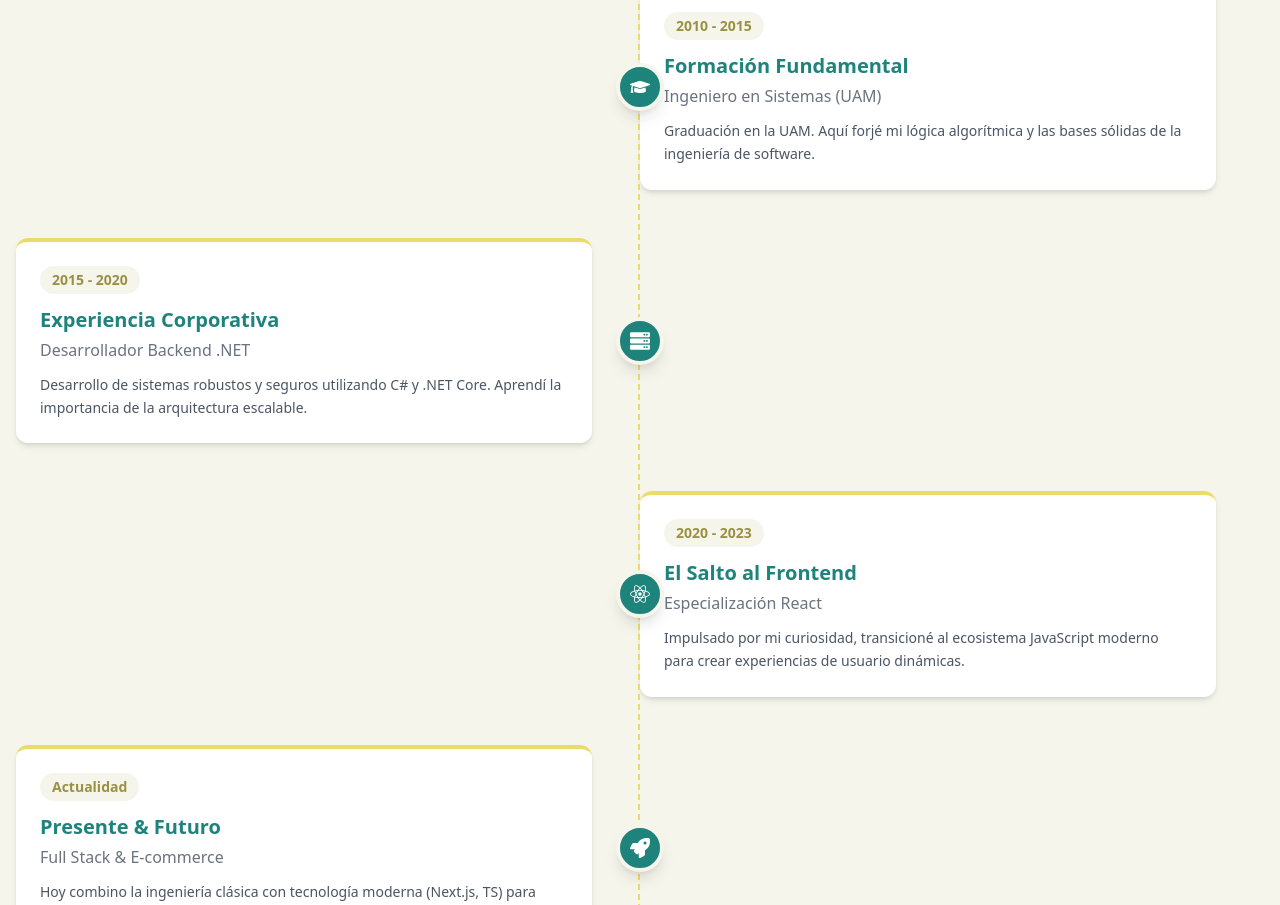
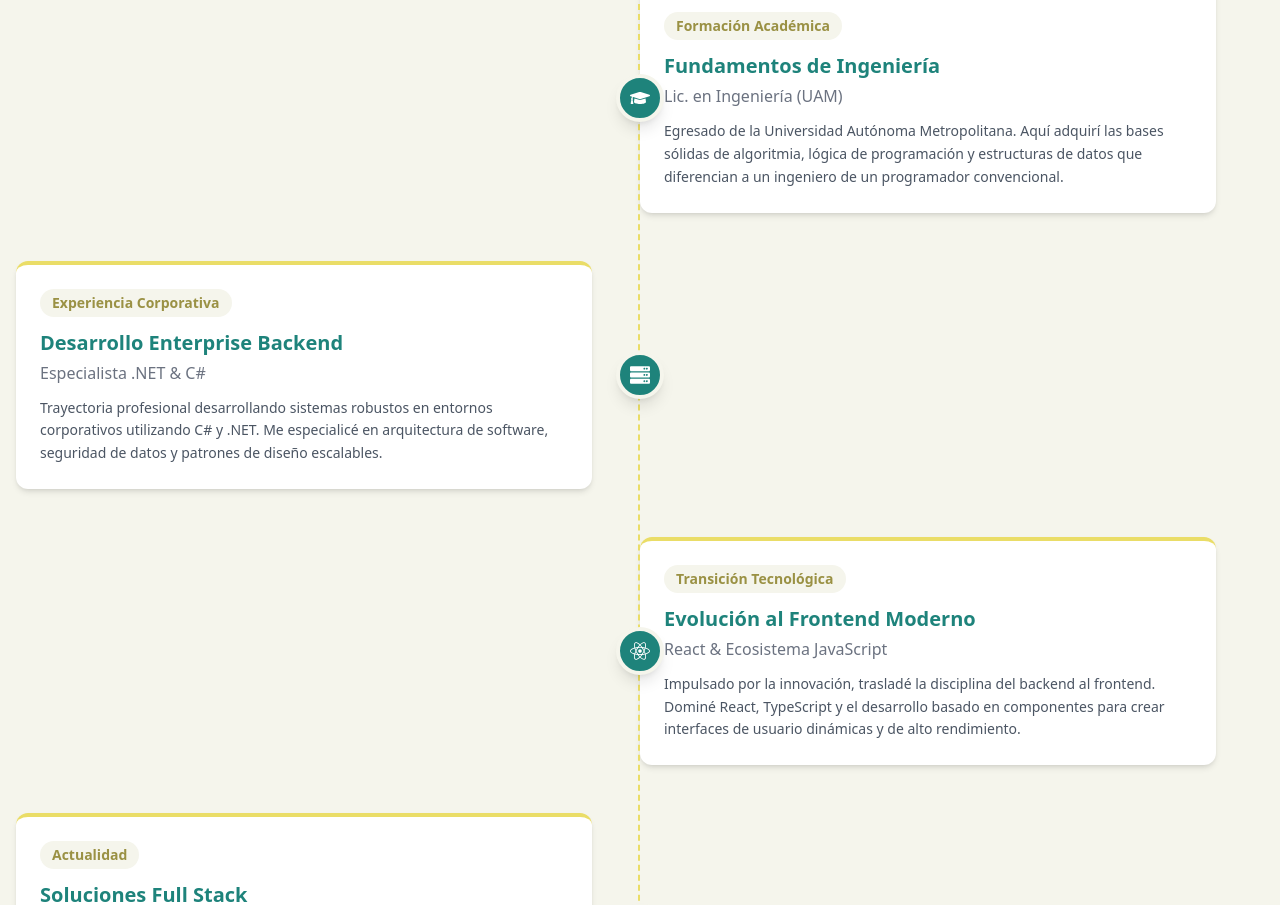
Before and after one commit to LuigiGarcia03/portafolio-profesional-MG, a React (Vite) app in the folder frontend/: page /sobre-mi in a window 1280 px wide. Shown: the part 1120-2025 px from the top of the page. Built offline with nearby package versions, Linux system fonts and the light colour scheme.

Commit message:
feat: implement contact form, update timeline and add TLV AI project

```diff
--- a/frontend/src/components/layout/Footer.tsx
+++ b/frontend/src/components/layout/Footer.tsx
@@ -79,8 +79,8 @@ export const Footer: React.FC = () => {
             <div className="mt-4 space-y-2 text-sm">
               <p className="flex items-center space-x-2 text-platinum/80">
                 <FaEnvelope className="h-4 w-4 text-lemon" />
-                <a href="mailto:garciacruzms690@gmail.com" className="hover:text-lemon transition-colors">
-                  garciacruzms690@gmail.com
+                <a href="mailto:marcos.garcia.web.dev@gmail.com" className="hover:text-lemon transition-colors">
+                  marcos.garcia.web.dev@gmail.com
                 </a>
               </p>
               <p className="flex items-center space-x-2 text-platinum/80">
@@ -91,14 +91,14 @@ export const Footer: React.FC = () => {
                   rel="noopener noreferrer"
                   className="hover:text-lemon transition-colors"
                 >
-                  +54 9 11 3658-7980
+                  +220 466 0376
                 </a>
               </p>
             </div>
 
             <div className="mt-6 flex space-x-4">
               <a
-                href="https://github.com/tu-usuario"
+                href="https://github.com/LuigiGarcia03"
                 target="_blank"
                 rel="noopener noreferrer"
                 className="text-platinum hover:text-lemon transition-colors"
--- a/frontend/src/components/sections/AboutSection.tsx
+++ b/frontend/src/components/sections/AboutSection.tsx
@@ -30,7 +30,7 @@ export const AboutSection: React.FC = () => {
               {/* Tarjeta flotante "Experiencia" */}
               <div className="absolute -bottom-6 -right-6 bg-white p-4 rounded-lg shadow-lg border-l-4 border-[#1E837B] hidden sm:block">
                 <p className="text-sm text-gray-500 font-medium">Trayectoria</p>
-                <p className="text-xl font-bold text-gray-900">+10 Años</p>
+                <p className="text-xl font-bold text-gray-900">+20 Años</p>
               </div>
             </div>
           </div>
--- a/frontend/src/components/sections/ContactSection.tsx
+++ b/frontend/src/components/sections/ContactSection.tsx
@@ -1,6 +1,6 @@
 // frontend/src/components/sections/ContactSection.tsx
 
-import React from 'react';
+import React, { useState } from 'react';
 import { useForm, type SubmitHandler } from 'react-hook-form';
 import { zodResolver } from '@hookform/resolvers/zod';
 import { z } from 'zod';
@@ -18,10 +18,14 @@ const contactSchema = z.object({
 type ContactFormInputs = z.infer<typeof contactSchema>;
 
 // Datos de contacto del documento DATOS CV
-const contactEmail = 'garciacruzms690@gmail.com';
+const contactEmail = 'marcos.garcia.web.dev@gmail.com';
 const contactLocation = 'Ciudad de México';
 
 export const ContactSection: React.FC = () => {
+  // Estados para feedback visual al usuario
+  const [serverError, setServerError] = useState<string | null>(null);
+  const [successMsg, setSuccessMsg] = useState<string | null>(null);
+
   const {
     register,
     handleSubmit,
@@ -31,18 +35,31 @@ export const ContactSection: React.FC = () => {
     resolver: zodResolver(contactSchema), // 3. Conectar Zod con el formulario
   });
 
-  // 4. Esta función SOLO se ejecuta si la validación pasa
+  // 4. Esta función maneja el envío real a Formspree
   const onSubmit: SubmitHandler<ContactFormInputs> = async (data) => {
-    // Simulamos un envío de red
-    await new Promise((resolve) => setTimeout(resolve, 1500));
+    setServerError(null);
+    setSuccessMsg(null);
 
-    console.log('Datos del formulario validados:', data);
+    try {
+      const response = await fetch('https://formspree.io/f/xzdpzzwl', {
+        method: 'POST',
+        headers: {
+          'Content-Type': 'application/json',
+        },
+        body: JSON.stringify(data),
+      });
 
-    // PRÓXIMO PASO (Fase 6): Aquí es donde enviaremos 'data' a
-    // un servicio como Netlify Forms, Formspree, o nuestro propio backend.
-
-    alert('¡Mensaje enviado! (Revisa la consola por ahora)');
-    reset(); // Limpia el formulario después del envío
+      if (response.ok) {
+        setSuccessMsg('¡Gracias! Tu mensaje ha sido enviado correctamente. Te responderé a la brevedad.');
+        reset(); // Limpia el formulario después del envío exitoso
+      } else {
+        const errorData = await response.json();
+        // Formspree suele devolver errores detallados, pero usamos un mensaje genérico por seguridad
+        setServerError(errorData.error || 'Hubo un problema al enviar el mensaje. Por favor intenta nuevamente.');
+      }
+    } catch (error) {
+      setServerError('Error de conexión. Por favor verifica tu internet e intenta de nuevo.');
+    }
   };
 
   return (
@@ -62,6 +79,20 @@ export const ContactSection: React.FC = () => {
         <div className="grid grid-cols-1 gap-16 md:grid-cols-2">
           {/* Columna de Formulario */}
           <form onSubmit={handleSubmit(onSubmit)} className="flex flex-col space-y-6">
+
+            {/* Mensajes de Feedback (Éxito o Error) */}
+            {successMsg && (
+              <div className="rounded-lg bg-green-100 p-4 text-center text-green-700 border border-green-200">
+                <p className="font-medium">{successMsg}</p>
+              </div>
+            )}
+
+            {serverError && (
+              <div className="rounded-lg bg-red-100 p-4 text-center text-red-700 border border-red-200">
+                <p className="font-medium">{serverError}</p>
+              </div>
+            )}
+
             <FormInput
               label="Tu Nombre"
               type="text"
--- a/frontend/src/components/sections/StoryTimeline.tsx
+++ b/frontend/src/components/sections/StoryTimeline.tsx
@@ -12,37 +12,38 @@ interface Milestone {
   icon: React.ReactNode;
 }
 
+// Datos actualizados basados en la trayectoria real (Ingeniería UAM -> .NET -> React)
 const milestones: Milestone[] = [
   {
     id: 1,
-    title: "Formación Fundamental",
-    role: "Ingeniero en Sistemas (UAM)",
-    date: "2010 - 2015", // Ajusta fechas reales si las tienes
-    description: "Graduación en la UAM. Aquí forjé mi lógica algorítmica y las bases sólidas de la ingeniería de software.",
+    title: "Fundamentos de Ingeniería",
+    role: "Lic. en Ingeniería (UAM)",
+    date: "Formación Académica",
+    description: "Egresado de la Universidad Autónoma Metropolitana. Aquí adquirí las bases sólidas de algoritmia, lógica de programación y estructuras de datos que diferencian a un ingeniero de un programador convencional.",
     icon: <FaGraduationCap className="text-white text-xl" />,
   },
   {
     id: 2,
-    title: "Experiencia Corporativa",
-    role: "Desarrollador Backend .NET",
-    date: "2015 - 2020",
-    description: "Desarrollo de sistemas robustos y seguros utilizando C# y .NET Core. Aprendí la importancia de la arquitectura escalable.",
+    title: "Desarrollo Enterprise Backend",
+    role: "Especialista .NET & C#",
+    date: "Experiencia Corporativa",
+    description: "Trayectoria profesional desarrollando sistemas robustos en entornos corporativos utilizando C# y .NET. Me especialicé en arquitectura de software, seguridad de datos y patrones de diseño escalables.",
     icon: <FaServer className="text-white text-xl" />,
   },
   {
     id: 3,
-    title: "El Salto al Frontend",
-    role: "Especialización React",
-    date: "2020 - 2023",
-    description: "Impulsado por mi curiosidad, transicioné al ecosistema JavaScript moderno para crear experiencias de usuario dinámicas.",
+    title: "Evolución al Frontend Moderno",
+    role: "React & Ecosistema JavaScript",
+    date: "Transición Tecnológica",
+    description: "Impulsado por la innovación, trasladé la disciplina del backend al frontend. Dominé React, TypeScript y el desarrollo basado en componentes para crear interfaces de usuario dinámicas y de alto rendimiento.",
     icon: <FaReact className="text-white text-xl" />,
   },
   {
     id: 4,
-    title: "Presente & Futuro",
-    role: "Full Stack & E-commerce",
+    title: "Soluciones Full Stack",
+    role: "Arquitectura & E-commerce",
     date: "Actualidad",
-    description: "Hoy combino la ingeniería clásica con tecnología moderna (Next.js, TS) para crear tiendas online que realmente venden.",
+    description: "Hoy integro lo mejor de ambos mundos: la solidez de la ingeniería clásica con la velocidad del desarrollo web moderno, entregando soluciones e-commerce y aplicaciones web que impulsan negocios reales.",
     icon: <FaRocket className="text-white text-xl" />,
   }
 ];
--- a/frontend/src/data/mockProjects.ts
+++ b/frontend/src/data/mockProjects.ts
@@ -5,8 +5,18 @@ import type { Project } from '../types/Project';
 
 // Usaremos esta imagen de placeholder genérica
 const placeholderImg = 'https://i.blogs.es/4e5da4/github3/1366_2000.jpg';
+import tlvAiImage from '../assets/images/projects-img/tlv-ai-preview.png';
 
 export const allProjects: Project[] = [
+  {
+    id: 0, // ID 0 para asegurar que salga primero si se ordena, o simplemente por orden de array
+    title: 'Traductor Inteligente TLV AI',
+    description: 'Prototipo de traducción avanzada potenciado por Google Gemini. Utiliza Inteligencia Artificial para ofrecer traducciones contextuales y precisas en tiempo real.',
+    imageUrl: tlvAiImage,
+    categories: ['IA', 'React', 'Google Gemini'],
+    repoUrl: 'https://github.com/luigigarcia03/tlv-ai-prototipo',
+    liveUrl: 'https://tlv-ai-prototipo.vercel.app/',
+  },
   {
     id: 1,
     title: 'Tienda E-commerce "TechLoom"',
--- a/frontend/src/pages/StoryPage.tsx
+++ b/frontend/src/pages/StoryPage.tsx
@@ -44,7 +44,7 @@ const StoryPage: React.FC = () => {
                  </div>
                  <div className="flex items-center gap-2">
                     <FaCheckCircle className="text-[#EADD67]" />
-                    <span className="text-sm text-gray-700 font-medium">+10 Años Exp.</span>
+                    <span className="text-sm text-gray-700 font-medium">+20 Años Exp.</span>
                  </div>
               </div>
             </div>
--- a/frontend/src/types/Project.ts
+++ b/frontend/src/types/Project.ts
@@ -2,7 +2,13 @@
 
 // Definimos las categorías que usaremos para filtrar
 // Puedes expandir esto tanto como quieras
-export type ProjectCategory = 'E-commerce' | 'React' | 'Node.js' | 'Corporativo';
+export type ProjectCategory =
+  | 'E-commerce'
+  | 'React'
+  | 'Node.js'
+  | 'Corporativo'
+  | 'IA'
+  | 'Google Gemini';
 
 export interface Project {
   id: number;
--- a/package.json
+++ b/package.json
@@ -1,5 +1,8 @@
 {
   "dependencies": {
+    "framer-motion": "^12.23.26",
+    "lucide-react": "^0.561.0",
+    "react-icons": "^5.5.0",
     "react-router-dom": "^7.10.1"
   }
 }
```
Also changed, not shown: frontend/src/assets/images/projects-img/tlv-ai-preview.png (added), 1 other file (tests, documents, lock files or other folders).
